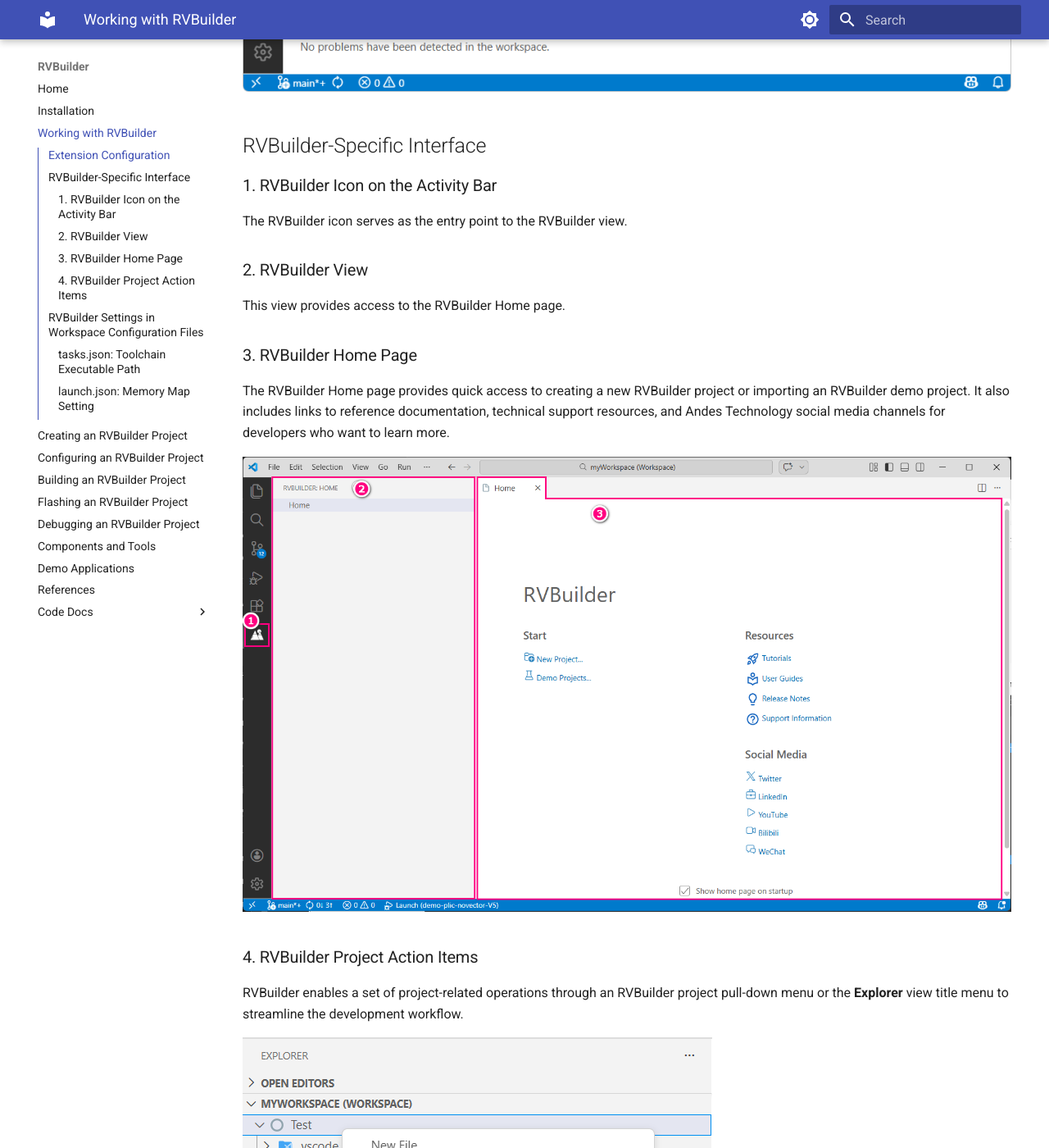
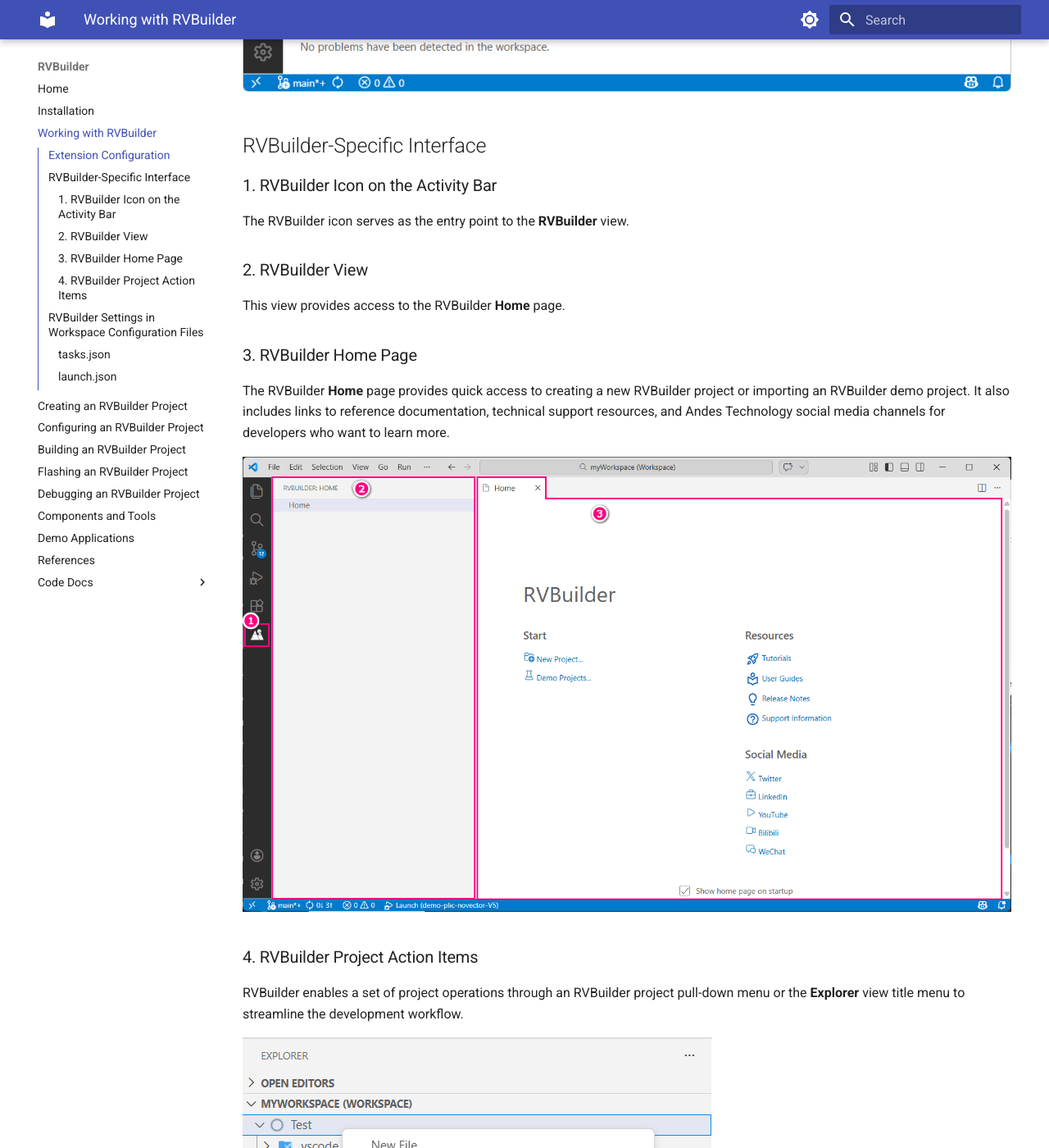
Before and after one commit to obscuredarling/qwpo4578, an MkDocs documentation site: the page built from docs/working.md, in a window 1280 px wide and 1400 px high, scrolled down 1185 px. Shown: the whole window at 82% size. Built offline with MkDocs 1.6.1 and Material for MkDocs 9.7.7, drawn with Linux system fonts in a browser that asks for light colours; some of the changed text lies outside the part shown.

```diff
--- a/docs/working.md
+++ b/docs/working.md
@@ -17,21 +17,21 @@ Click ![Setting wheel](./images/setting_wheel.png) at the bottom of the **Activi
 
 ### 1. RVBuilder Icon on the Activity Bar
 
-   The RVBuilder icon serves as the entry point to the RVBuilder view.
+   The RVBuilder icon serves as the entry point to the **RVBuilder** view.
 
 ### 2. RVBuilder View
 
-   This view provides access to the RVBuilder Home page.
+   This view provides access to the RVBuilder **Home** page.
 
 ### 3. RVBuilder Home Page
 
-   The RVBuilder Home page provides quick access to creating a new RVBuilder project or importing an RVBuilder demo project. It also includes links to reference documentation, technical support resources, and Andes Technology social media channels for developers who want to learn more.
+   The RVBuilder **Home** page provides quick access to creating a new RVBuilder project or importing an RVBuilder demo project. It also includes links to reference documentation, technical support resources, and Andes Technology social media channels for developers who want to learn more.
 
    ![RVBuilder Entry Interface](./images/Interface_entry.png)
 
 ### 4. RVBuilder Project Action Items
 
-   RVBuilder enables a set of project-related operations through an RVBuilder project pull-down menu or the **Explorer** view title menu to streamline the development workflow.
+   RVBuilder enables a set of project operations through an RVBuilder project pull-down menu or the **Explorer** view title menu to streamline the development workflow.
 
    ![RVBuilder Porject Menu Items](./images/RVBuilder_project_pulldown_menu.png)
 
@@ -50,7 +50,7 @@ Click ![Setting wheel](./images/setting_wheel.png) at the bottom of the **Activi
 ## RVBuilder Settings in Workspace Configuration Files
 An RVBuilder project, or an existing project applied with RVBuilder settings, includes preconfigured workspace settings required for development with Andes RISC-V targets. These settings are written to VS Code workspace configuration files in the `.vscode` folder under the project root directory. Among the files, pay attention to the following:
 
-### `tasks.json`: Toolchain Executable Path
+### `tasks.json`
 For an RVBuilder project uses a custom Makefile (i.e., with an unchecked "Auto-Generate Makefile" option in its settings. See [**Auto Generate Makefile**](./project_config.md#auto-generate-makefile)), changing the project toolchain requires you to update the toolchain executable paths specified in this task configuration file. Otherwise, it may result in build errors.
 
 Note that a toolchain change is typically triggered by a change in the selected chip profile. For more about toolchains in the RVBuilder package and their paths, see [**Toolchains**](./components.md#toolchains).
@@ -58,10 +58,11 @@ Note that a toolchain change is typically triggered by a change in the selected
 ![Toolchain Path](./images/toolchain_path_in_tasks_file.png)
 
 
-### `launch.json`: Memory Map Setting
+### `launch.json`
 Most target and program settings in this debug configuration file are configured automatically for RVBuilder projects. By default,
 
 - the launch type is set to `rvbuilder-debug`.
 - the connection type and program specification are aligned with the project's target configuration and build settings.
 - the `loadMemoryMap` setting is set to `true`, indicating the program executable is loaded according to the memory regions defined in the selected chip profile. If you want to load the program executable without applying the predefined memory mapping, set this setting to `false`.
-![Load Memory Map](./images/mem_map_in_launch.png)
+
+   ![Load Memory Map](./images/mem_map_in_launch.png)
```
Also changed, not shown: docs/Installation.md (+21 -8 lines), docs/components.md (+8 -10 lines), docs/project_build.md (+1 -1 lines), docs/project_create.md (+1 -1 lines), docs/images/RVBuilder_home.png, docs/images/RVBuilder_install_path.png (added), docs/images/dots.png (added), docs/images/linux_install_pw.png (added), docs/images/notify_for_linux_install.png (added).
